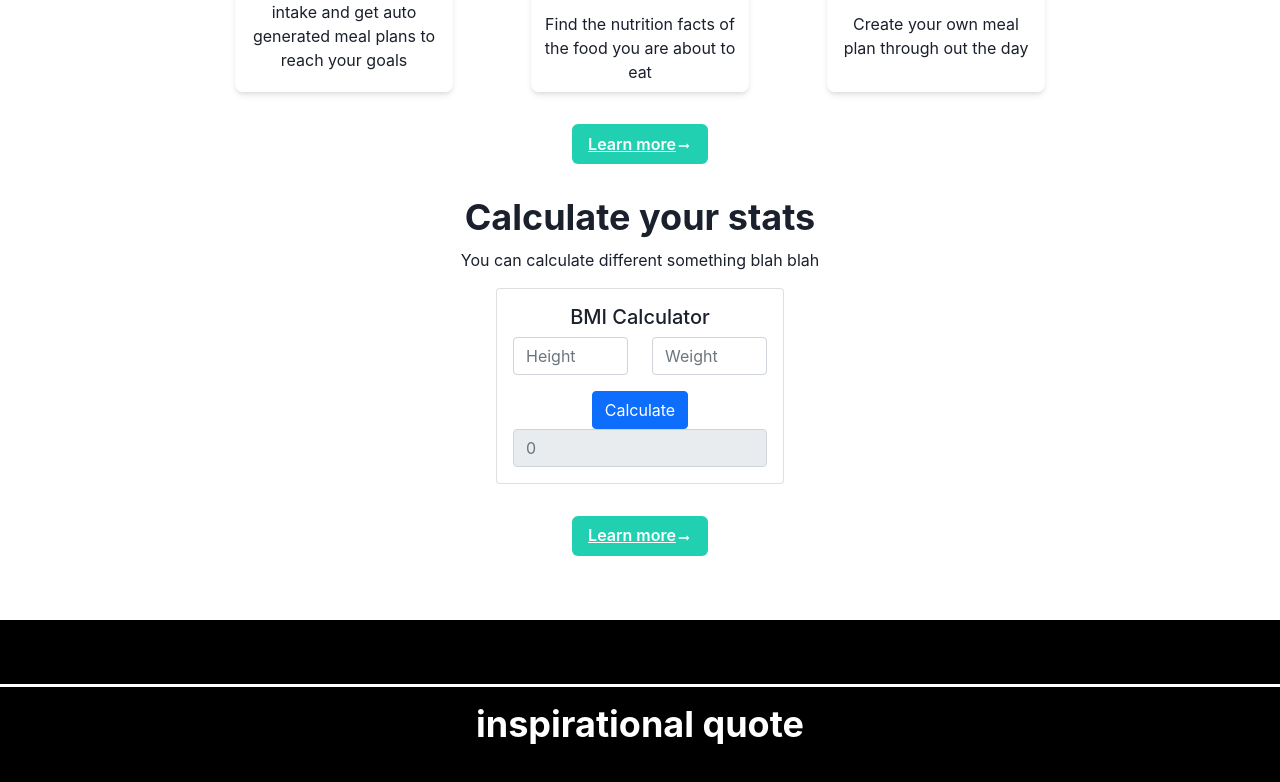
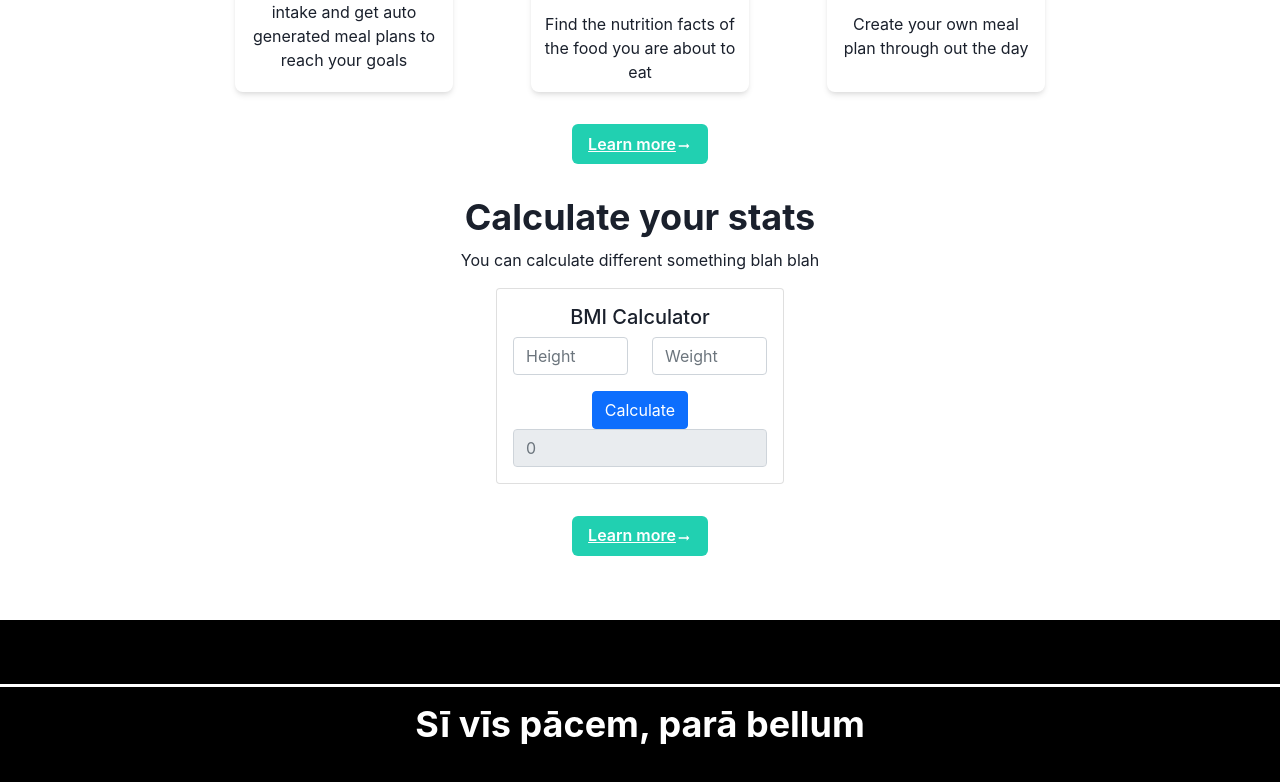
Before and after one commit to Mange99/Janet-Jackson, a React (Create React App) app: page / in a window 1280 px wide. Shown: the part 2406-3188 px from the top of the page. Built offline with nearby package versions, Linux system fonts and the light colour scheme.

Commit message:
review changes

```diff
--- a/src/App.tsx
+++ b/src/App.tsx
@@ -3,7 +3,7 @@ import { ExercisePage } from "./pages/exercisePage";
 import { CalculatorPage } from "./pages/calculatorPage";
 import LandingPage from "./pages/LandingPage";
 import { HeaderComponent } from "./components/header/headerComponent";
-import { Box, Container } from "@chakra-ui/react";
+import { Box } from "@chakra-ui/react";
 import Footer from "./components/Footer";
 
 function App() {
--- a/src/components/Footer.tsx
+++ b/src/components/Footer.tsx
@@ -12,7 +12,7 @@ const Footer = () => {
     >
       <Box w="full" h="3px" backgroundColor="white"></Box>
       <Heading textColor="white" pt={4}>
-        inspirational quote
+        Sī vīs pācem, parā bellum
       </Heading>
     </Box>
   );
```
